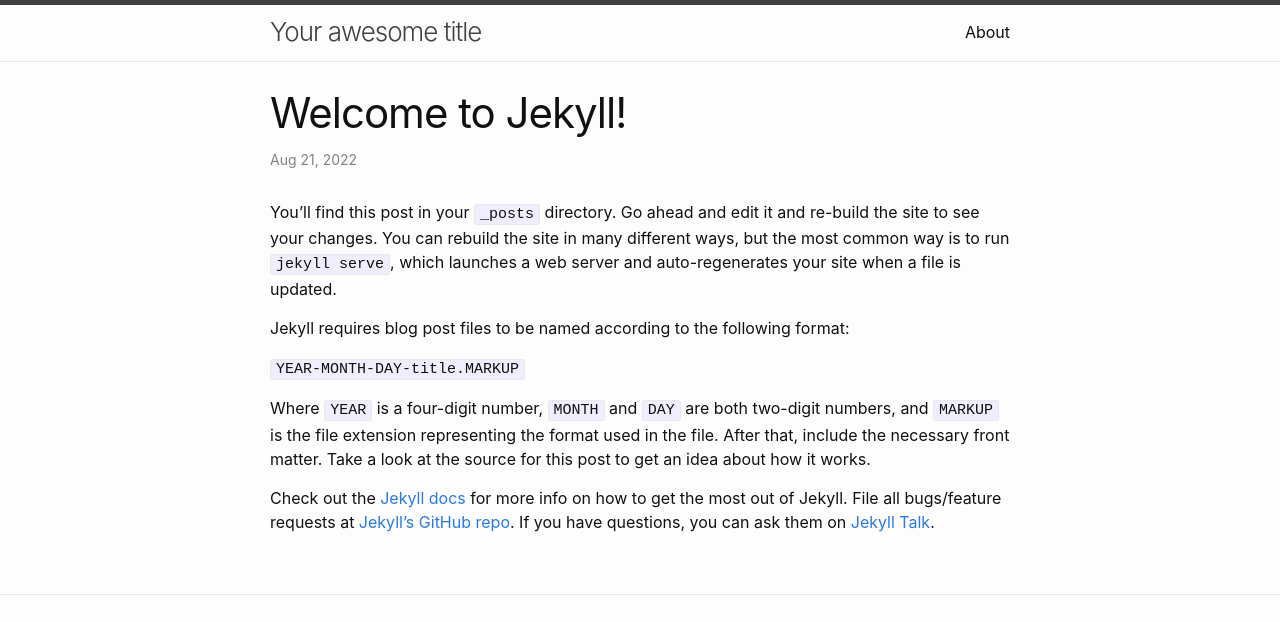
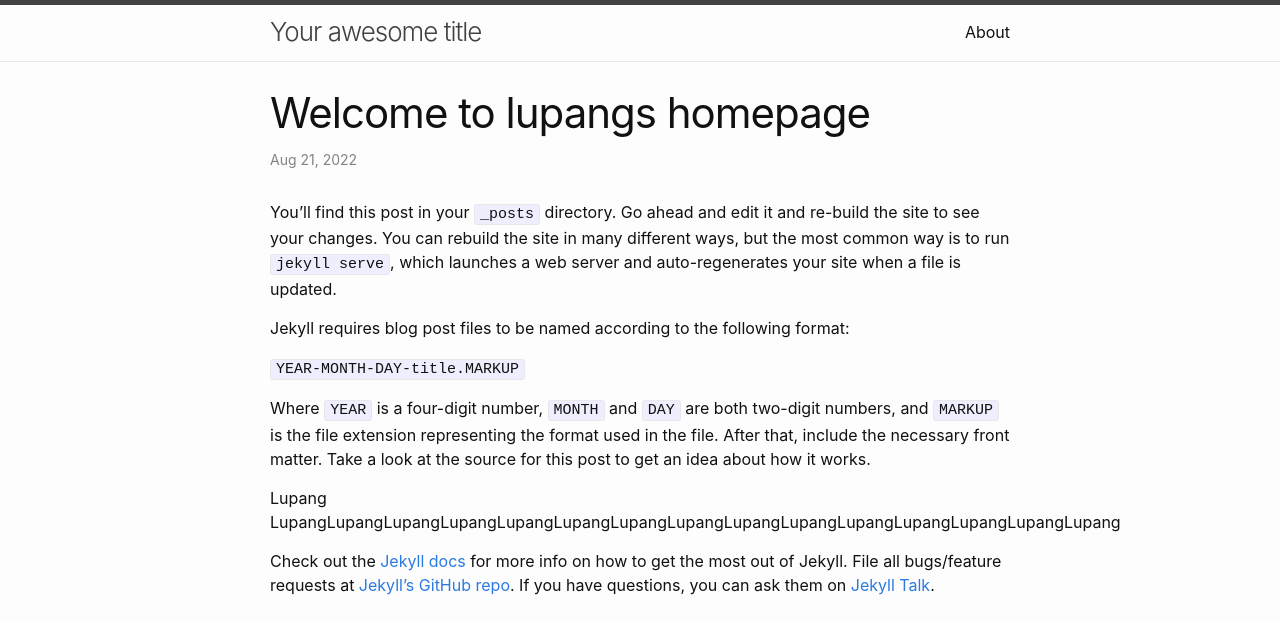
Before and after one commit to Lupang210/Lupang210.github.io, a plain HTML site: page jekyll/update/2022/08/21/welcome-to-jekyll.html in a window 1280 px wide. Shown: the top 622 px of the page. Drawn offline with Linux system fonts and the light colour scheme.

Commit message:
add lupang

```diff
--- a/jekyll/update/2022/08/21/welcome-to-jekyll.html
+++ b/jekyll/update/2022/08/21/welcome-to-jekyll.html
@@ -3,9 +3,9 @@
   <meta charset="utf-8">
   <meta http-equiv="X-UA-Compatible" content="IE=edge">
   <meta name="viewport" content="width=device-width, initial-scale=1"><!-- Begin Jekyll SEO tag v2.8.0 -->
-<title>Welcome to Jekyll! | Your awesome title</title>
+<title>Welcome to lupangs homepage | Your awesome title</title>
 <meta name="generator" content="Jekyll v4.2.2" />
-<meta property="og:title" content="Welcome to Jekyll!" />
+<meta property="og:title" content="Welcome to lupangs homepage" />
 <meta property="og:locale" content="en_US" />
 <meta name="description" content="You’ll find this post in your _posts directory. Go ahead and edit it and re-build the site to see your changes. You can rebuild the site in many different ways, but the most common way is to run jekyll serve, which launches a web server and auto-regenerates your site when a file is updated." />
 <meta property="og:description" content="You’ll find this post in your _posts directory. Go ahead and edit it and re-build the site to see your changes. You can rebuild the site in many different ways, but the most common way is to run jekyll serve, which launches a web server and auto-regenerates your site when a file is updated." />
@@ -15,9 +15,9 @@
 <meta property="og:type" content="article" />
 <meta property="article:published_time" content="2022-08-21T00:22:36+09:00" />
 <meta name="twitter:card" content="summary" />
-<meta property="twitter:title" content="Welcome to Jekyll!" />
+<meta property="twitter:title" content="Welcome to lupangs homepage" />
 <script type="application/ld+json">
-{"@context":"https://schema.org","@type":"BlogPosting","dateModified":"2022-08-21T00:22:36+09:00","datePublished":"2022-08-21T00:22:36+09:00","description":"You’ll find this post in your _posts directory. Go ahead and edit it and re-build the site to see your changes. You can rebuild the site in many different ways, but the most common way is to run jekyll serve, which launches a web server and auto-regenerates your site when a file is updated.","headline":"Welcome to Jekyll!","mainEntityOfPage":{"@type":"WebPage","@id":"http://localhost:4000/jekyll/update/2022/08/21/welcome-to-jekyll.html"},"url":"http://localhost:4000/jekyll/update/2022/08/21/welcome-to-jekyll.html"}</script>
+{"@context":"https://schema.org","@type":"BlogPosting","dateModified":"2022-08-21T00:22:36+09:00","datePublished":"2022-08-21T00:22:36+09:00","description":"You’ll find this post in your _posts directory. Go ahead and edit it and re-build the site to see your changes. You can rebuild the site in many different ways, but the most common way is to run jekyll serve, which launches a web server and auto-regenerates your site when a file is updated.","headline":"Welcome to lupangs homepage","mainEntityOfPage":{"@type":"WebPage","@id":"http://localhost:4000/jekyll/update/2022/08/21/welcome-to-jekyll.html"},"url":"http://localhost:4000/jekyll/update/2022/08/21/welcome-to-jekyll.html"}</script>
 <!-- End Jekyll SEO tag -->
 <link rel="stylesheet" href="/assets/main.css"><link type="application/atom+xml" rel="alternate" href="http://localhost:4000/feed.xml" title="Your awesome title" /></head>
 <body><header class="site-header" role="banner">
@@ -40,7 +40,7 @@
         <article class="post h-entry" itemscope itemtype="http://schema.org/BlogPosting">
 
   <header class="post-header">
-    <h1 class="post-title p-name" itemprop="name headline">Welcome to Jekyll!</h1>
+    <h1 class="post-title p-name" itemprop="name headline">Welcome to lupangs homepage</h1>
     <p class="post-meta">
       <time class="dt-published" datetime="2022-08-21T00:22:36+09:00" itemprop="datePublished">Aug 21, 2022
       </time></p>
@@ -54,6 +54,8 @@
 <p><code class="language-plaintext highlighter-rouge">YEAR-MONTH-DAY-title.MARKUP</code></p>
 
 <p>Where <code class="language-plaintext highlighter-rouge">YEAR</code> is a four-digit number, <code class="language-plaintext highlighter-rouge">MONTH</code> and <code class="language-plaintext highlighter-rouge">DAY</code> are both two-digit numbers, and <code class="language-plaintext highlighter-rouge">MARKUP</code> is the file extension representing the format used in the file. After that, include the necessary front matter. Take a look at the source for this post to get an idea about how it works.</p>
+
+<p>Lupang LupangLupangLupangLupangLupangLupangLupangLupangLupangLupangLupangLupangLupangLupangLupang</p>
 
 <p>Check out the <a href="https://jekyllrb.com/docs/home">Jekyll docs</a> for more info on how to get the most out of Jekyll. File all bugs/feature requests at <a href="https://github.com/jekyll/jekyll">Jekyll’s GitHub repo</a>. If you have questions, you can ask them on <a href="https://talk.jekyllrb.com/">Jekyll Talk</a>.</p>
 
```
Also changed, not shown: feed.xml (+3 -1 lines), index.html (+1 -1 lines).
